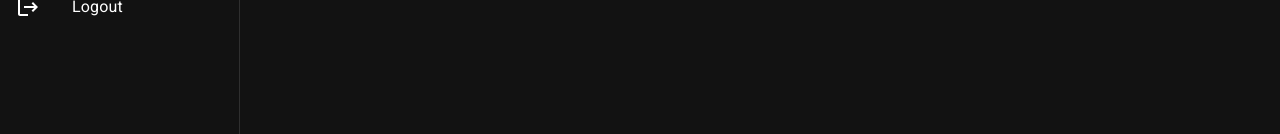
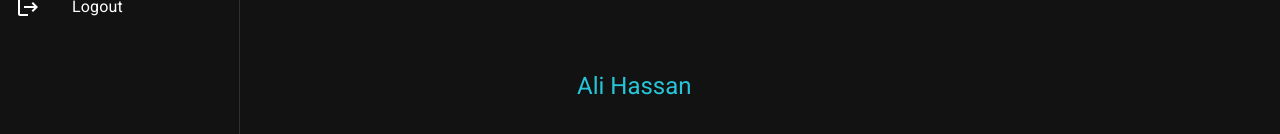
Before and after one commit to alielrayes/React-Level4, a React (Create React App) app: page / in a window 1280 px wide. Shown: the part 272-406 px from the top of the page. Built offline with nearby package versions, Linux system fonts and the light colour scheme.

Commit message:
lesson19

```diff
--- a/src/pages/Root.jsx
+++ b/src/pages/Root.jsx
@@ -5,10 +5,11 @@ import Appbar from "MUI-components/Appbar";
 import Drawerr from "MUI-components/Drawer";
 import { Box, CssBaseline } from "@mui/material";
 import { ThemeProvider, createTheme } from "@mui/material/styles";
+import { cyan, deepPurple, pink } from "@mui/material/colors";
 
 const drawerWidth = 240;
 const Root = () => {
-  const [myMOde, setmyMOde] = useState(
+  const [mode, setmyMOde] = useState(
     localStorage.getItem("currentMode") === null
       ? "dark"
       : localStorage.getItem("currentMode") === "light"
@@ -18,14 +19,33 @@ const Root = () => {
   const darkTheme = createTheme({
     palette: {
       // @ts-ignore
-      mode: myMOde,
-      // @ts-ignore
-      ali: {
-        main: "#64748B",
-        contrastText: "#fff",
-      },
+      mode,
+      ...(mode === "light"
+        ? {
+            // palette values for light mode
+            ali: {
+              main: "#64748B",
+            },
+
+            favColor: {
+              main: pink[500]
+            }
+          }
+        : {
+            // palette values for dark mode
+            ali: {
+              main: "teal",
+            },
+
+            favColor: {
+              main: cyan[400]
+            }
+          }),
     },
   });
+
+
+
   return (
     <ThemeProvider theme={darkTheme}>
       <CssBaseline />
--- a/src/pages/home/Home.jsx
+++ b/src/pages/home/Home.jsx
@@ -1,10 +1,11 @@
 import { Box } from "@mui/system";
 import "./Home.css";
 import React from "react";
-import { Paper, Typography, IconButton } from "@mui/material";
+import { Paper, Typography, IconButton, useTheme } from "@mui/material";
 import { Close } from "@mui/icons-material";
 
 const Home = () => {
+  const themeee = useTheme();
   return (
     <Box>
       <Paper
@@ -38,8 +39,16 @@ const Home = () => {
         </IconButton>
       </Paper>
 
-
-
+      <Typography
+        color={
+          // @ts-ignore
+          themeee.palette.favColor.main
+        }
+        mt={15}
+        variant="h5"
+      >
+        Ali Hassan
+      </Typography>
     </Box>
   );
 };
```
